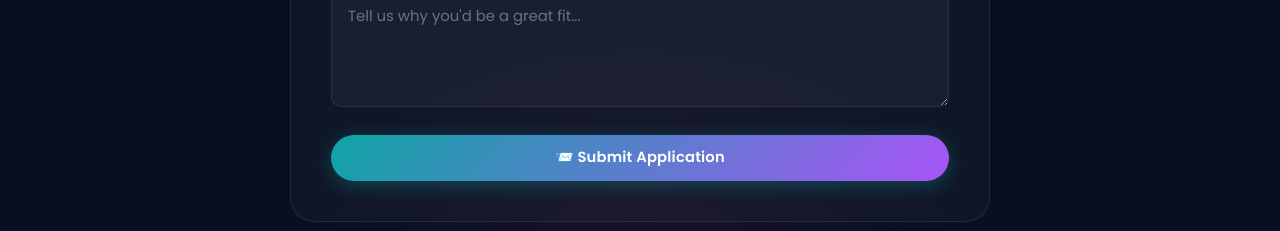
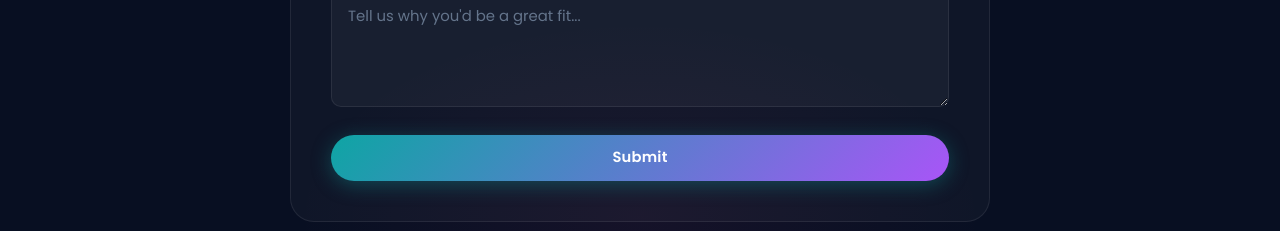
Before and after one commit to intouchmarketingsolutions/intouch-marketing-solutions, a React (Vite) app in the folder intouch/: page /career in a window 1280 px wide. Shown: the part 1900-2131 px from the top of the page. Built offline with nearby package versions, Linux system fonts and the light colour scheme; no server answers; the database is empty.

Commit message:
Update Career page
Co-Authored-By: Claude Sonnet 4.6 <noreply@anthropic.com>

```diff
--- a/intouch/src/pages/Career/Career.jsx
+++ b/intouch/src/pages/Career/Career.jsx
@@ -272,7 +272,7 @@ export default function Career() {
               <button type="submit" className="btn btn-primary"
                 style={{ width: '100%', justifyContent: 'center' }}
                 disabled={submitting}>
-                {submitting ? '⏳ Submitting...' : '📨 Submit Application'}
+                {submitting ? '⏳ Submitting...' : ' Submit '}
               </button>
             </form>
           )}
```
